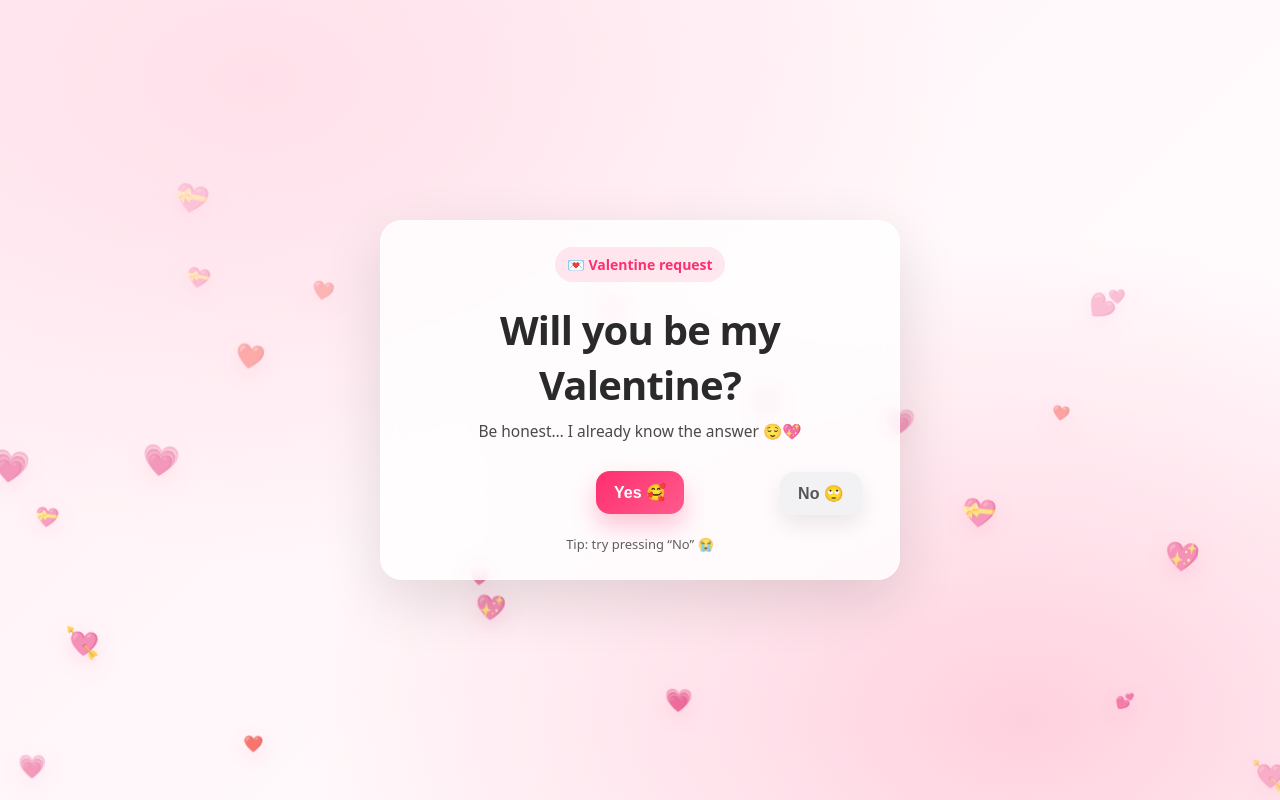
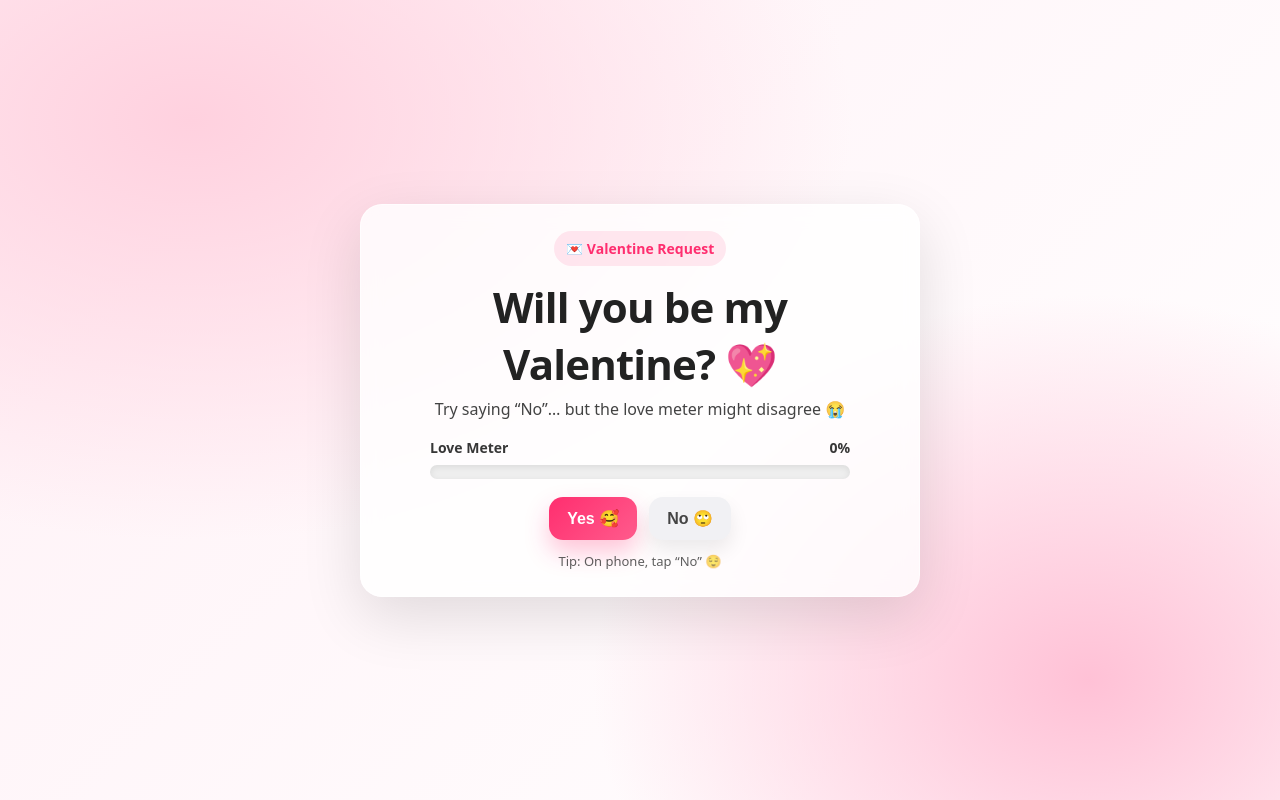
Before and after one commit to kbhoker01-code/valentine, a plain HTML site: page index.html in a window 1280 px wide. Drawn offline with Linux system fonts and the light colour scheme.

Commit message:
Update index.html

```diff
--- a/index.html
+++ b/index.html
@@ -6,235 +6,258 @@
   <title>Valentine?</title>
   <style>
     :root{
-      --bg1:#fff1f6;
-      --bg2:#ffe0ea;
-      --card:#ffffffcc;
       --pink:#ff2e6f;
       --pink2:#ff5b8c;
-      --text:#2a2a2a;
+      --bg:#fff1f6;
+      --card:#ffffffcc;
+      --text:#222;
     }
-    *{box-sizing:border-box;}
+    *{box-sizing:border-box}
     body{
       margin:0;
       min-height:100vh;
       display:grid;
       place-items:center;
-      background: radial-gradient(1200px 800px at 20% 10%, var(--bg2), transparent 60%),
-                  radial-gradient(1200px 800px at 80% 90%, #ffd1df, transparent 60%),
-                  linear-gradient(135deg, var(--bg1), #fff);
       font-family: ui-sans-serif, system-ui, -apple-system, Segoe UI, Roboto, Arial, sans-serif;
+      background:
+        radial-gradient(1100px 700px at 15% 15%, #ffd1df, transparent 60%),
+        radial-gradient(900px 700px at 85% 85%, #ffc1d6, transparent 55%),
+        linear-gradient(135deg, var(--bg), #fff);
       overflow:hidden;
+      padding:24px;
       color:var(--text);
-      padding:24px;
     }
-
-    /* Floating hearts background */
-    .hearts{
-      position:fixed; inset:0;
-      pointer-events:none;
-      overflow:hidden;
-      z-index:0;
+    .card{
+      width:min(560px, 92vw);
+      background:var(--card);
+      backdrop-filter: blur(10px);
+      border:1px solid rgba(255,255,255,.65);
+      border-radius:22px;
+      box-shadow: 0 20px 60px rgba(0,0,0,.12);
+      padding:26px 22px;
+      text-align:center;
+      position:relative;
     }
-    .heart{
-      position:absolute;
-      bottom:-40px;
-      font-size:18px;
-      opacity:.75;
-      animation: floatUp linear infinite;
-      filter: drop-shadow(0 6px 10px rgba(255,46,111,.2));
-    }
-    @keyframes floatUp{
-      from { transform: translateY(0) translateX(0) rotate(0deg); opacity:.0; }
-      10% { opacity:.75; }
-      to   { transform: translateY(-110vh) translateX(var(--drift)) rotate(18deg); opacity:0; }
-    }
-
-    /* Card */
-    .card{
-      position:relative;
-      z-index:1;
-      width:min(520px, 92vw);
-      padding:26px 22px;
-      border-radius:22px;
-      background: var(--card);
-      backdrop-filter: blur(10px);
-      border: 1px solid rgba(255,255,255,.65);
-      box-shadow: 0 20px 60px rgba(0,0,0,.12);
-      text-align:center;
-    }
-    .badge{
+    .chip{
       display:inline-flex;
       gap:8px;
-      align-items:center;
       padding:8px 12px;
       border-radius:999px;
       background: rgba(255,46,111,.10);
       color: var(--pink);
-      font-weight:600;
+      font-weight:700;
       font-size:14px;
-      margin-bottom:10px;
     }
     h1{
-      margin:10px 0 8px;
-      font-size: clamp(26px, 4.8vw, 40px);
+      margin:12px 0 6px;
+      font-size: clamp(26px, 4.8vw, 42px);
       letter-spacing:-0.02em;
     }
-    p{
-      margin:0 0 18px;
-      opacity:.85;
-      font-size: 15.5px;
-      line-height:1.45;
+    p{ margin:0 0 18px; opacity:.85; }
+    .meterWrap{
+      margin:14px auto 18px;
+      width:min(420px, 92%);
+      text-align:left;
     }
-
-    /* Buttons area */
+    .meterLabel{
+      display:flex;
+      justify-content:space-between;
+      font-weight:700;
+      font-size:14px;
+      opacity:.9;
+      margin-bottom:8px;
+    }
+    .meter{
+      height:14px;
+      background:#eee;
+      border-radius:999px;
+      overflow:hidden;
+      box-shadow: inset 0 2px 6px rgba(0,0,0,.08);
+    }
+    .fill{
+      height:100%;
+      width:0%;
+      background: linear-gradient(90deg, var(--pink), var(--pink2));
+      border-radius:999px;
+      transition: width .25s ease;
+    }
     .btnRow{
-      position:relative;
-      height:64px;
-      margin-top:18px;
       display:flex;
-      align-items:center;
       justify-content:center;
-      gap:14px;
+      gap:12px;
+      margin-top:10px;
+      flex-wrap:wrap;
     }
     button{
       border:none;
-      border-radius:14px;
       padding:12px 18px;
       font-size:16px;
+      border-radius:14px;
       cursor:pointer;
-      transition: transform .12s ease, box-shadow .12s ease, filter .12s ease;
+      font-weight:800;
+      transition: transform .12s ease, box-shadow .12s ease;
+      -webkit-tap-highlight-color: transparent;
       user-select:none;
-      -webkit-tap-highlight-color: transparent;
     }
-    #yesBtn{
+    #yes{
+      color:white;
       background: linear-gradient(135deg, var(--pink), var(--pink2));
-      color:white;
-      font-weight:700;
       box-shadow: 0 12px 24px rgba(255,46,111,.28);
     }
-    #yesBtn:hover{ transform: translateY(-1px) scale(1.02); }
-    #yesBtn:active{ transform: translateY(0) scale(.99); }
-
-    #noBtn{
-      background: #f2f2f4;
-      color:#555;
-      font-weight:700;
+    #yes:hover{transform: translateY(-1px) scale(1.02)}
+    #no{
+      background:#f1f1f4;
+      color:#444;
+      box-shadow: 0 10px 20px rgba(0,0,0,.08);
+      transform-origin:center;
+    }
+    .hint{font-size:13px; opacity:.72; margin-top:12px}
+    .toast{
       position:absolute;
-      left: calc(50% + 90px);
-      top: 50%;
-      transform: translate(-50%, -50%);
-      box-shadow: 0 10px 22px rgba(0,0,0,.08);
+      left:50%;
+      transform:translateX(-50%);
+      bottom:-18px;
+      background:#111;
+      color:#fff;
+      padding:10px 14px;
+      border-radius:999px;
+      font-size:13px;
+      opacity:0;
+      pointer-events:none;
+      transition: opacity .2s ease, transform .2s ease;
+      box-shadow:0 14px 26px rgba(0,0,0,.18);
     }
-
-    /* Success screen */
+    .toast.show{opacity:1; transform: translateX(-50%) translateY(-8px);}
     .success{
       display:none;
+      text-align:center;
       animation: pop .35s ease both;
     }
-    @keyframes pop{
-      from { transform: scale(.94); opacity:0; }
-      to   { transform: scale(1); opacity:1; }
+    @keyframes pop{from{transform:scale(.95);opacity:0}to{transform:scale(1);opacity:1}}
+    .big{font-size:56px; margin:10px 0 0}
+    .confetti{
+      position:fixed; inset:0; pointer-events:none; overflow:hidden;
     }
-    .bigHeart{
-      font-size:54px;
-      margin:10px 0 6px;
-      animation: pulse 1.1s ease-in-out infinite;
+    .dot{
+      position:absolute;
+      top:-10px;
+      width:10px; height:10px;
+      border-radius:2px;
+      opacity:.9;
+      animation: fall linear forwards;
     }
-    @keyframes pulse{
-      0%,100%{ transform: scale(1); }
-      50%{ transform: scale(1.08); }
-    }
-
-    .tiny{
-      font-size:13px;
-      opacity:.75;
-      margin-top:10px;
+    @keyframes fall{
+      to{ transform: translateY(110vh) rotate(540deg); opacity:0; }
     }
   </style>
 </head>
 <body>
-  <div class="hearts" id="hearts"></div>
 
   <div class="card" id="card">
-    <div class="badge">💌 Valentine request</div>
-    <h1>Will you be my Valentine?</h1>
-    <p>Be honest… I already know the answer 😌💖</p>
+    <div class="chip">💌 Valentine Request</div>
+    <h1>Will you be my Valentine? 💖</h1>
+    <p>Try saying “No”… but the love meter might disagree 😭</p>
 
-    <div class="btnRow" id="arena">
-      <button id="yesBtn">Yes 🥰</button>
-      <button id="noBtn">No 🙄</button>
+    <div class="meterWrap">
+      <div class="meterLabel">
+        <span>Love Meter</span>
+        <span id="percent">0%</span>
+      </div>
+      <div class="meter"><div class="fill" id="fill"></div></div>
     </div>
 
-    <div class="tiny">Tip: try pressing “No” 😭</div>
+    <div class="btnRow">
+      <button id="yes">Yes 🥰</button>
+      <button id="no">No 🙄</button>
+    </div>
+
+    <div class="hint">Tip: On phone, tap “No” 😌</div>
+    <div class="toast" id="toast">Nice try 😭</div>
   </div>
 
   <div class="card success" id="success">
-    <div class="badge">✅ Accepted</div>
-    <div class="bigHeart">💖</div>
-    <h1>Yay! It’s a date 🥹</h1>
+    <div class="chip">✅ Accepted</div>
+    <div class="big">💘</div>
+    <h1>Yay! It’s official 🥹</h1>
     <p>Happy Valentine’s! I knew you’d say yes 😄🌹</p>
-    <p class="tiny">Now send me a screenshot 😌</p>
+    <p class="hint">Screenshot this and send it to me 😌</p>
   </div>
 
+  <div class="confetti" id="confetti"></div>
+
 <script>
-    // Floating hearts background
-    const hearts = document.getElementById("hearts");
-    const heartChars = ["💗","💖","💘","💝","💕","❤️"];
-    function spawnHeart(){
-      const h = document.createElement("div");
-      h.className = "heart";
-      h.textContent = heartChars[Math.floor(Math.random()*heartChars.length)];
-      const left = Math.random()*100;
-      const size = 14 + Math.random()*18;
-      const dur = 6 + Math.random()*7;
-      const drift = (Math.random()*120 - 60) + "px";
-      h.style.left = left + "vw";
-      h.style.fontSize = size + "px";
-      h.style.animationDuration = dur + "s";
-      h.style.setProperty("--drift", drift);
-      hearts.appendChild(h);
-      setTimeout(()=>h.remove(), dur*1000);
-    }
-    setInterval(spawnHeart, 320);
-    for(let i=0;i<8;i++) setTimeout(spawnHeart, i*120);
-
-    // Buttons logic
-    const noBtn = document.getElementById("noBtn");
-    const yesBtn = document.getElementById("yesBtn");
-    const arena = document.getElementById("arena");
+  const no = document.getElementById("no");
+  const yes = document.getElementById("yes");
+  const fill = document.getElementById("fill");
+  const percent = document.getElementById("percent");
+  const toast = document.getElementById("toast");
   const card = document.getElementById("card");
   const success = document.getElementById("success");
+  const confetti = document.getElementById("confetti");
 
-    // Move "No" button within the arena (so it doesn't fly off-screen)
-    function moveNo(){
-      const arenaRect = arena.getBoundingClientRect();
-      const btnRect = noBtn.getBoundingClientRect();
+  let meter = 0;
+  let noScale = 1;
 
-      const padding = 6;
-      const maxX = arenaRect.width - btnRect.width - padding;
-      const maxY = arenaRect.height - btnRect.height - padding;
-
-      const x = padding + Math.random() * Math.max(0, maxX);
-      const y = padding + Math.random() * Math.max(0, maxY);
-
-      noBtn.style.left = x + "px";
-      noBtn.style.top = y + "px";
-      noBtn.style.transform = "translate(0, 0)";
+  function showToast(msg){
+    toast.textContent = msg;
+    toast.classList.add("show");
+    setTimeout(()=>toast.classList.remove("show"), 650);
   }
 
-    // Desktop hover + Mobile tap
-    noBtn.addEventListener("mouseenter", moveNo);
-    noBtn.addEventListener("touchstart", (e)=>{ e.preventDefault(); moveNo(); }, {passive:false});
+  function bumpMeter(){
+    meter = Math.min(100, meter + 18);
+    fill.style.width = meter + "%";
+    percent.textContent = meter + "%";
+  }
 
-    yesBtn.addEventListener("click", ()=>{
+  function weakenNo(){
+    noScale = Math.max(0.55, noScale - 0.12);
+    no.style.transform = `scale(${noScale})`;
+  }
+
+  function handleNo(){
+    bumpMeter();
+    weakenNo();
+
+    const messages = [
+      "Nice try 😭",
+      "The meter says… nope 💗",
+      "Stop resisting 😌",
+      "It’s destiny 💘",
+      "Just press Yes already 🥹"
+    ];
+    showToast(messages[Math.min(messages.length-1, Math.floor(meter/25))]);
+
+    if (meter >= 90){
+      showToast("Okay okay… the only option left is YES 😌");
+      no.textContent = "…fine 😭";
+    }
+  }
+
+  no.addEventListener("mouseenter", handleNo);
+  no.addEventListener("click", handleNo);
+  no.addEventListener("touchstart", (e)=>{ e.preventDefault(); handleNo(); }, {passive:false});
+
+  function launchConfetti(){
+    for(let i=0;i<80;i++){
+      const d = document.createElement("div");
+      d.className = "dot";
+      d.style.left = (Math.random()*100) + "vw";
+      d.style.background = `hsl(${Math.random()*360}, 90%, 65%)`;
+      const dur = 2.2 + Math.random()*2.2;
+      d.style.animationDuration = dur + "s";
+      d.style.transform = `translateY(0) rotate(${Math.random()*360}deg)`;
+      confetti.appendChild(d);
+      setTimeout(()=>d.remove(), dur*1000);
+    }
+  }
+
+  yes.addEventListener("click", ()=>{
     card.style.display = "none";
     success.style.display = "block";
-      // quick confetti-ish burst of hearts
-      for(let i=0;i<18;i++) setTimeout(spawnHeart, i*40);
+    launchConfetti();
   });
+</script>
 
-    // Start with a slightly moved No button (nice look)
-    setTimeout(moveNo, 250);
-  </script>
 </body>
 </html>
```
Lines whose indentation alone changed are shown as unchanged.
